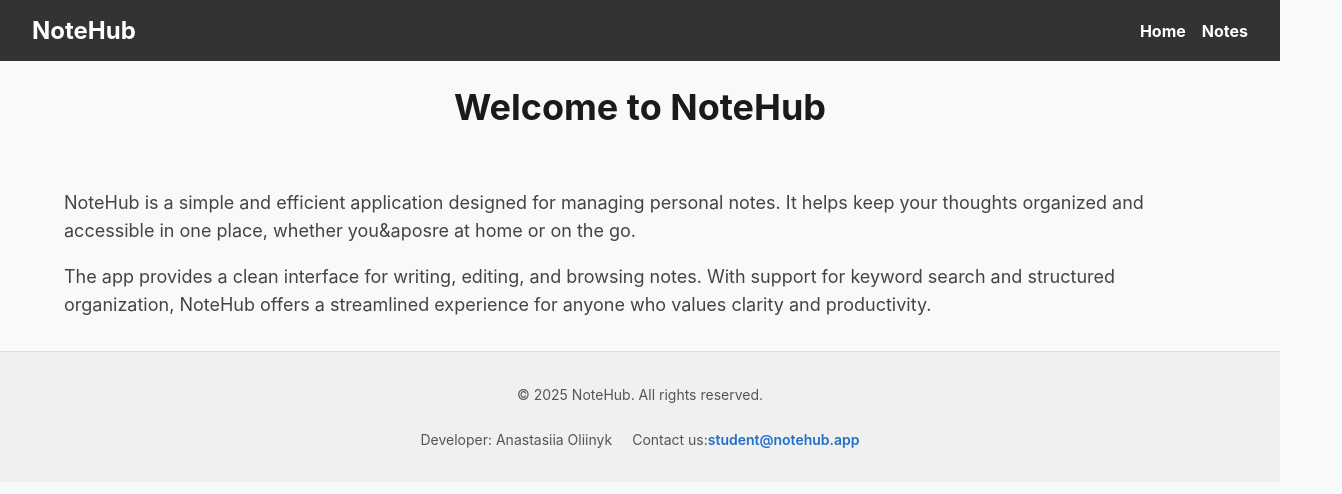
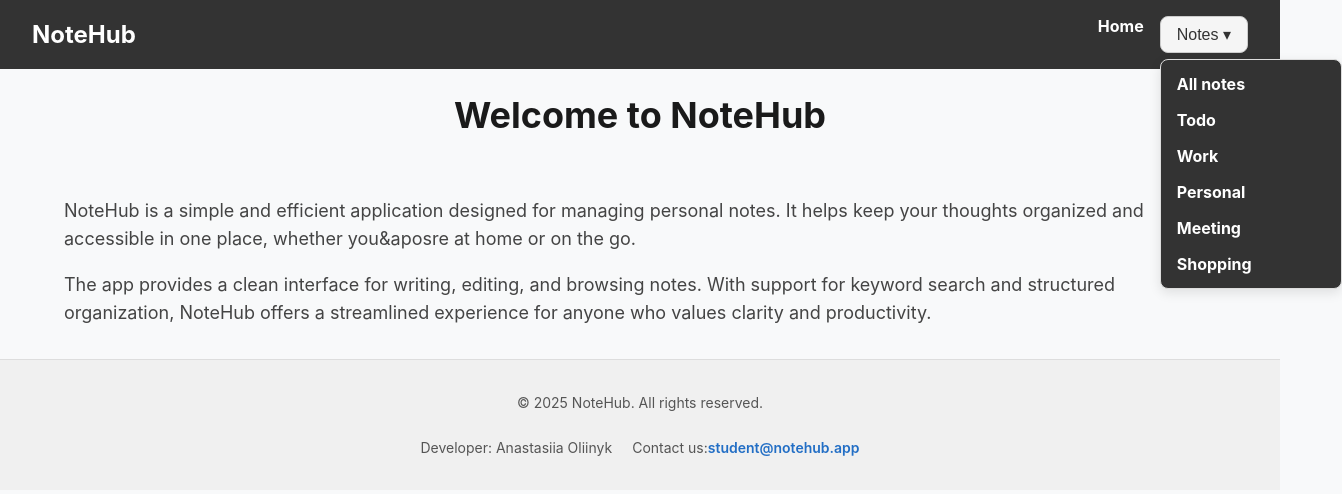
Before and after one commit to Anastasiia-Oli/07-routing-nextjs, a Next.js app: page / in a window 1280 px wide. Shown: the top 494 px of the page, 1342 px wide, since content can reach past the window. Built offline with nearby package versions, Linux system fonts and the light colour scheme.

Commit message:
add tags menu, change notes routes, add catch all routes feature

```diff
--- a/app/notes/Notes.client.tsx
+++ b/app/notes/filter/[...slug]/Notes.client.tsx
@@ -11,13 +11,15 @@ import SearchBox from "@/components/SearchBox/SearchBox";
 import { fetchNotes } from "@/lib/api";
 import { FetchNotesResponse } from "@/lib/api";
 import { Note } from "@/types/note";
+import type { NoteTag } from "@/types/note";
 
 type NotesProps = {
+  tag: NoteTag;
   notes: Note[];
   totalPages: number;
 };
 
-function Notes({ notes, totalPages }: NotesProps) {
+function Notes({ tag, notes, totalPages }: NotesProps) {
   const [query, setQuery] = useState("");
   const [page, setPage] = useState(1);
   const [isModalOpen, setIsModalOpen] = useState(false);
--- a/components/Header/Header.tsx
+++ b/components/Header/Header.tsx
@@ -1,5 +1,6 @@
 import css from "./Header.module.css";
 import Link from "next/link";
+import TagsMenu from "../TagsMenu/TagsMenu";
 
 function Header() {
   return (
@@ -13,7 +14,7 @@ function Header() {
             <Link href="/">Home</Link>
           </li>
           <li>
-            <Link href="/notes">Notes</Link>
+            <TagsMenu />
           </li>
         </ul>
       </nav>
--- /dev/null
+++ b/components/TagsMenu/TagsMenu.module.css
@@ -0,0 +1,55 @@
+.menuContainer {
+  position: relative;
+  display: inline-block;
+}
+
+.menuButton {
+  background-color: #f5f5f5;
+  color: #333;
+  border: 1px solid #ccc;
+  padding: 8px 16px;
+  font-size: 16px;
+  border-radius: 8px;
+  cursor: pointer;
+  transition:
+    background-color 0.3s ease,
+    box-shadow 0.2s ease;
+}
+
+.menuButton:hover {
+  background-color: #eaeaea;
+  box-shadow: 0 2px 4px rgba(0, 0, 0, 0.1);
+}
+
+.menuList {
+  position: absolute;
+  top: calc(100% + 6px);
+  left: 0;
+  background-color: #333;
+  border: 1px solid #ddd;
+  border-radius: 8px;
+  box-shadow: 0 4px 12px rgba(0, 0, 0, 0.1);
+  padding: 6px 0;
+  margin: 0;
+  list-style: none;
+  min-width: 180px;
+  z-index: 1000;
+}
+
+.menuItem {
+  margin: 0;
+}
+
+.menuLink {
+  display: block;
+  padding: 8px 16px;
+  color: #f0f0f0;
+  text-decoration: none;
+  font-size: 15px;
+  transition: background-color 0.2s ease;
+}
+
+.menuLink:hover {
+  background-color: #f0f0f0;
+  color: #333;
+}
--- /dev/null
+++ b/components/TagsMenu/TagsMenu.tsx
@@ -0,0 +1,27 @@
+import css from "./TagsMenu.module.css";
+import Link from "next/link";
+import type { NoteTag } from "@/types/note";
+
+const tags: NoteTag[] = ["Todo", "Work", "Personal", "Meeting", "Shopping"];
+
+export default function TagsMenu() {
+  return (
+    <div className={css.menuContainer}>
+      <button className={css.menuButton}>Notes ▾</button>
+      <ul className={css.menuList}>
+        <li className={css.menuItem}>
+          <Link href={`notes/filter/All`} className={css.menuLink}>
+            All notes
+          </Link>
+        </li>
+        {tags.map((tag) => (
+          <li key={tag} className={css.menuItem}>
+            <Link href={`/notes/filter/${tag}`} className={css.menuLink}>
+              {tag}
+            </Link>
+          </li>
+        ))}
+      </ul>
+    </div>
+  );
+}
```
Also changed, not shown: app/not-found.tsx (added, +12 -0 lines), app/notes/filter/[...slug]/page.tsx (added, +19 -0 lines), app/notes/page.tsx (deleted, +0 -9 lines), lib/api.ts (+7 -2 lines), app/notes/filter/[...slug]/Notes.module.css (renamed from app/notes/Notes.module.css), app/notes/filter/[...slug]/error.tsx (renamed from app/notes/error.tsx).
